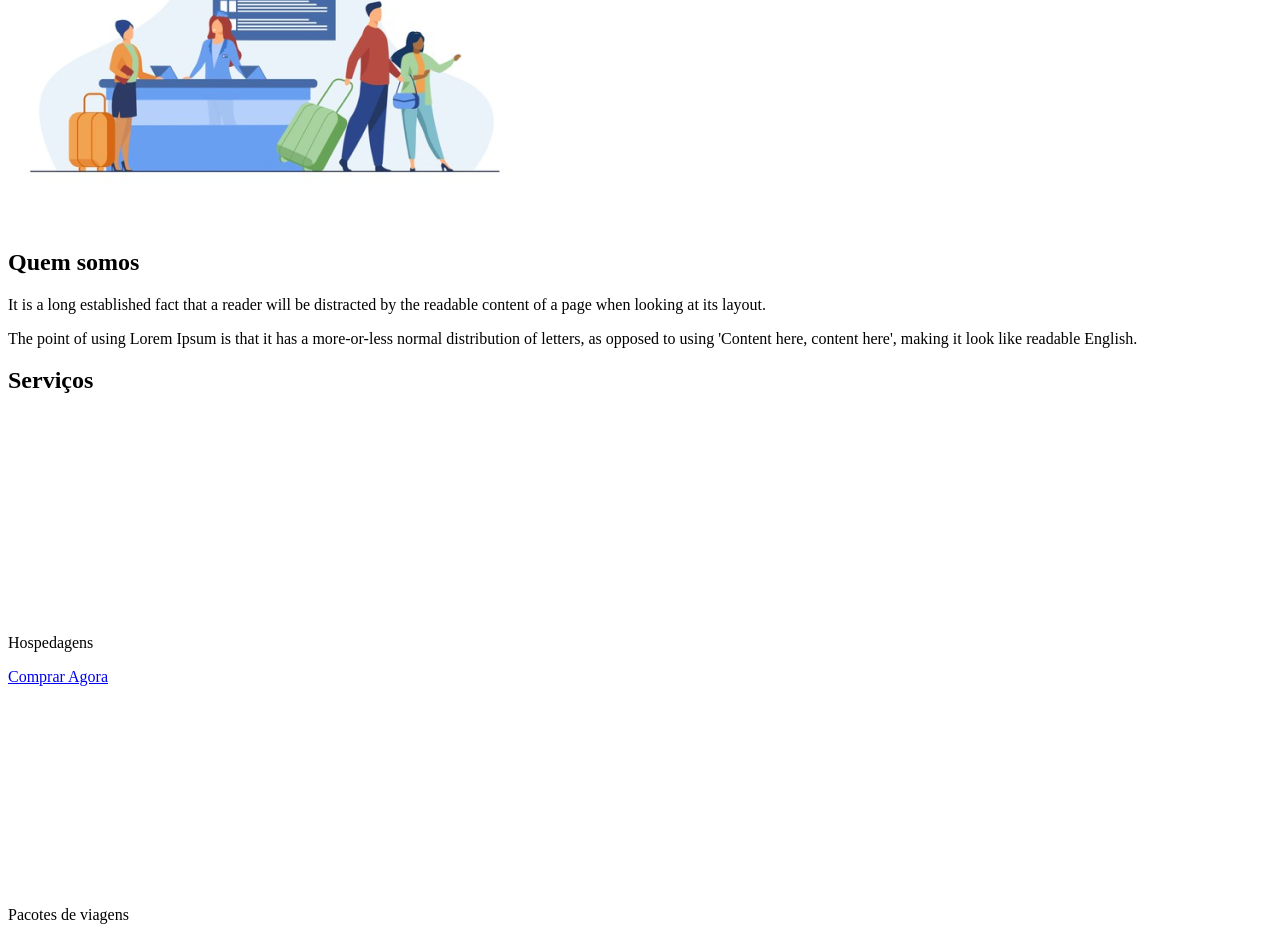
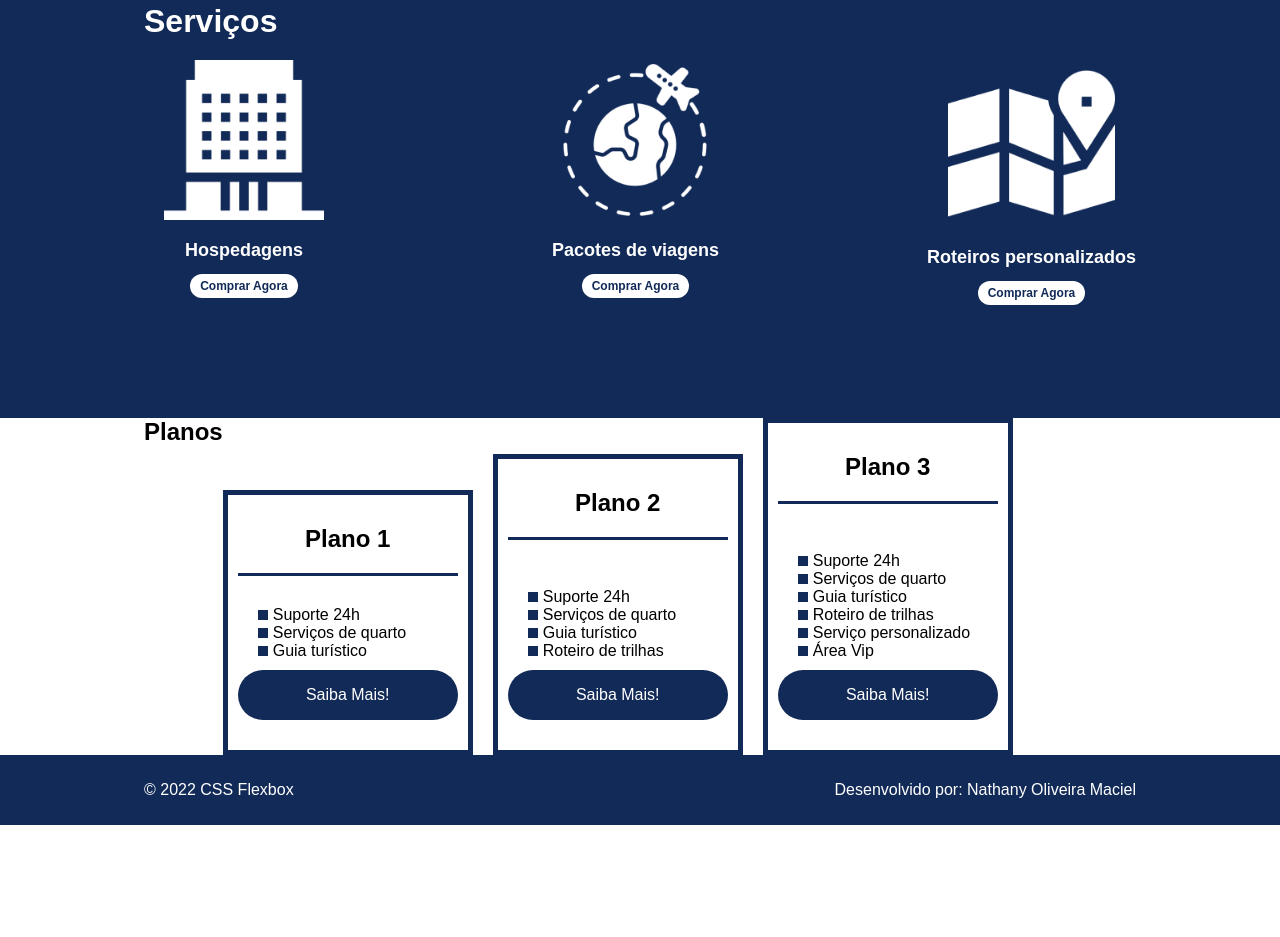
Before and after one commit to NathanyOliveira/SantanderBootcampJavaAngular, a plain HTML site: page flex-projeto/index.html in a window 1280 px wide. Shown: the part 855-1792 px from the top of the page. After the commit the page ends 1680 px from the top, so only its background shows below. Drawn offline with Linux system fonts and the light colour scheme.

Commit message:
Adicionando Projeto Integrador finalizado

```diff
--- a/flex-projeto/index.html
+++ b/flex-projeto/index.html
@@ -8,19 +8,22 @@
 </head>
 <body>
     <header>
-        <h1>FlexTurismos</h1>
-        <ul>
+        <div class="flex-container menu">
+        <div><h1>FlexTurismos</h1></div>
+        <ul class="list-items">
             <li><a href="#quem-somos">Quem Somos</a></li>
             <li><a href="#servicos">Serviços</a></li>
             <li><a href="#planos">Planos</a></li>
+        </div>
         </ul>
     </header>
 
-    <div>
-        <div>
+    <div class="flex-container">
+        <div class="texto-apresentacao">
             <h1>Flex <br>Turismos</h1>
             <p>O melhor serviço para você!</p>
-            <a href="">Saiba Mais!</a>
+            <a href="#" class="btn">Saiba Mais!</a>
+
         </div>
 
         <div>
@@ -28,37 +31,38 @@
         </div>
     </div>
 
-    <div>
-        <div>
-            <img src="./images/1-quem-somos.png" alt="balcão de atendimento">
-        </div>
-
+    <div class="flex-container" id="quem-somos">
         <div>
             <h2>Quem somos</h2>
             <p>It is a long established fact that a reader will be distracted by the readable content of a page when looking at its layout. </p>
             <p>The point of using Lorem Ipsum is that it has a more-or-less normal distribution of letters, as opposed to using 'Content here, content here', making it look like readable English.</p>
         </div>
+
+        <div>
+            <img src="./images/1-quem-somos.png" alt="balcão de atendimento">
+        </div>
     </div>
 
-    <div>
-        <div>
+    <div class="container-externo">
+        <div class="flex-container" id="servicos">
+            <div>
             <h2>Serviços</h2>
         </div>
 
-        <div>
-            <div>
+        <div class="list-servicos">
+            <div class="item-servico">
                 <div><img src="./images/icon-2.png" alt="hospedagens"></div>
                 <p>Hospedagens</p>
                 <a href="#">Comprar Agora</a>
             </div>
 
-            <div>
+            <div class="item-servico">
                <div><img src="./images/icon-1.png" alt="pacote de viagens"></div>
                <p>Pacotes de viagens</p>
                <a href="#">Comprar Agora</a>
             </div>
 
-            <div>
+            <div class="item-servico">
                 <div><img src="./images/icon-3.png" alt="roteiros personalizados"></div>
                 <p>Roteiros personalizados</p>
                 <a href="#">Comprar Agora</a>
@@ -66,33 +70,40 @@
 
         </div>
     </div>
+</div>
 
-    <div>
+    <div class="flex-container" id="planos">
 
-        <div>
-            <h3>Plano 2</h3>
+        <div><h2>Planos</h2></div>
+
+        <div class="list-planos">
+        <div class="item-plano">
+            <h3>Plano 1</h3>
             <ul>
                 <li>Suporte 24h</li>
                 <li>Serviços de quarto</li>
                 <li>Guia turístico</li>
             </ul>
-            <a href="#">Saiba Mais!</a>
+            <a href="#" class="btn">Saiba Mais!</a>
         </div>
 
-        <div>
+
+        <div class="item-plano">
             <h3>Plano 2</h3>
+            <br>
             <ul>
                 <li>Suporte 24h</li>
                 <li>Serviços de quarto</li>
                 <li>Guia turístico</li>
                 <li>Roteiro de trilhas</li>
-                <li>Serviço personalizado</li>
+
             </ul>
-            <a href="#">Saiba Mais!</a>
+            <a href="#" class="btn">Saiba Mais!</a>
         </div>
 
-        <div>
+        <div class="item-plano">
             <h3>Plano 3</h3>
+            <br>
             <ul>
                 <li>Suporte 24h</li>
                 <li>Serviços de quarto</li>
@@ -101,13 +112,16 @@
                 <li>Serviço personalizado</li>
                 <li>Área Vip</li>
             </ul>
-            <a href="#">Saiba Mais!</a>
+            <a href="#" class="btn">Saiba Mais!</a>
         </div>
     </div>
+</div>
 
     <footer>
-        <p>&copy; 2021 CSS Flexbox</p>
-        <p>Desenvolvido por: Seu nome aqui dev</p>
+        <div class="flex-container footer">
+            <p>&copy; 2022 CSS Flexbox</p>
+            <p>Desenvolvido por: Nathany Oliveira Maciel</p>
+    </div>
     </footer>
 </body>
 </html>
--- a/flex-projeto/style.css
+++ b/flex-projeto/style.css
@@ -0,0 +1,294 @@
+*{
+    margin: 0;
+    padding: 0;
+    font-family: sans-serif;
+}
+
+ul{
+    list-style: none;
+    margin: 0;
+    padding: 0;
+}
+
+ul li a{
+    text-decoration: none;
+}
+
+div img{
+    display: block;
+    width: 100%;
+}
+.flex-container{
+    display: flex;
+    max-width: 992px;
+    margin: auto;
+    width: 100%;
+    min-width: 320px;
+
+}
+
+header{
+    background-color: #122A57;
+    height: 100px;
+    display: flex;
+    align-items: center;
+    color: #fff;
+}
+
+header .list-items{
+    display: flex;
+    max-width: 260px;
+    width: 100%;
+    justify-content: space-between;
+    align-items: center;
+
+}
+
+.list-items li a {
+    color: #fff;
+}
+header .menu{
+    justify-content: space-between;
+}
+
+.apresentacao {
+    height: 100vh;
+    align-items: center;
+    justify-content: space-between;
+}
+
+
+.apresentacao .texto-apresentacao {
+   min-height: 100vh;
+}
+
+.texto-apresentacao h1{
+    color: #122A57;
+    font-size: 48px;
+    margin-bottom: 10px;
+}
+
+.btn {
+    background-color: #122A57;
+    color: #fff;
+    text-align: center;
+    border-radius: 30px;
+    width: 220px;
+    display: block;
+    text-decoration: none;
+    height: 50px;
+    line-height: 50px;
+    margin: 10px;
+    margin-bottom: 10px;
+
+}
+
+#quem-somos{
+    flex-direction: row-reverse;
+    align-items: center;
+    justify-content: space-between;
+}
+
+#quem-somos h2{
+   font-size: 32px;
+   color: #122A57;
+   display: flex;
+   margin-bottom: 20px;
+}
+
+#quem-somos h2::before{
+    content: "";
+    height: 50px;
+    width: 5px;
+    margin-right: 5px;
+    background-color: #122A57;
+    position: relative;
+}
+
+#quem-somos p{
+    margin-bottom: 10px;
+    width: 90%;
+}
+
+#quem-somos img{
+    min-width: 420px;
+
+}
+
+.container-externo{
+    background-color: #122A57;
+    width: 100%;
+}
+
+#servicos{
+    flex-direction: column;
+    padding-top: 50px;
+    padding-bottom: 100px;
+}
+
+#servicos h2{
+   color: #fff;
+   font-size: 32px;
+   margin-bottom: 20px;
+}
+.list-servicos{
+    display: flex;
+    justify-content: space-between;
+}
+
+.list-servicos .item-servico{
+    text-align: center;
+}
+
+.item-servico a{
+    width: 220px;
+    background-color: #fff;
+    border-radius: 30px;
+    height: 50px;
+    text-align: center;
+    margin-top: 20px;
+    line-height: 50px;
+    padding: 5px 10px;
+    color: #122A57;
+    font-size: 12px;
+    text-decoration: none;
+    font-weight: 700;
+}
+
+.item-servico p{
+    font-weight: 700;
+    font-size: 18px;
+    color: #fff;
+    margin-top: 20px;
+}
+
+.item-servico img{
+    width: 80%;
+    margin: auto;
+}
+
+#plano{
+    flex-direction: column;
+    min-height: 100vh;
+    padding-top: 50px;
+}
+
+#plano h2{
+    font-size: 32px;
+}
+
+.list-planos{
+    display: flex;
+    align-items: flex-end;
+    justify-content: space-between;
+}
+
+.item-plano{
+    flex: 1;
+    border: 5px solid #122A57;
+    margin-right: 20px;
+    padding: 10px ;
+    max-width: 240px;
+}
+
+.item-plano .btn{
+    margin: auto;
+    margin-bottom: 20px;
+}
+
+.item-plano h3{
+    font-size:24px;
+    display: flex;
+    flex-direction: column;
+    text-align: center;
+    margin-top:20px;
+}
+
+.item-plano h3::after{
+    content: "";
+    background-color: #122A57;
+    width: 100%;
+    height: 3px;
+    margin-top: 20px;
+    margin-bottom: 10px;
+}
+
+.item-plano ul{
+    padding: 10px 20px;
+    display: flex;
+    flex-direction: column;
+    margin-top: 10px;
+}
+
+
+.item-plano ul li{
+    display: flex;
+    flex-wrap: nowrap;
+    align-items: center;
+}
+.item-plano ul li::before{
+    content: "";
+    width: 10px;
+    height: 10px;
+    background-color: #122A57;
+    margin-right: 5px;
+}
+
+footer{
+    background-color:#122A57;
+    height: 70px;
+    display: flex;
+    align-items: center;
+}
+
+footer .footer{
+    justify-content: space-between;
+    color: #fff;
+}
+
+/*mobile*/
+@media(max-width: 992px){
+    .flex-container{
+        flex-direction: column;
+    }
+
+    .apresentacao{
+        flex-direction: column-reverse;
+    }
+
+    .apresentacao .texto-apresentacao {
+        width: 100%;
+     }
+     #quem-somos{
+        flex-direction: column-reverse;
+     }
+
+     #quem-somos img{
+        min-width: 320px;
+        margin: auto;
+     }
+
+     .list-servicos{
+        flex-direction: column;
+     }
+
+     .item-servico img{
+        width: 50%;
+        margin: auto;
+     }
+
+     .list-planos{
+        flex-direction: column;
+        align-items: flex-start;
+        margin-bottom: 20px;
+     }
+
+     .list-planos .item-plano{
+        max-width: 90%;
+        margin: auto;
+        width: 100%;
+        margin-bottom: 20px;
+
+     }
+
+}
```
